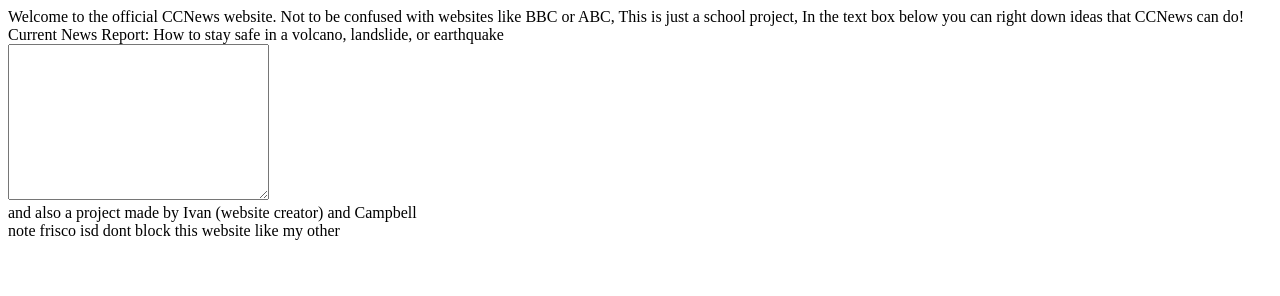
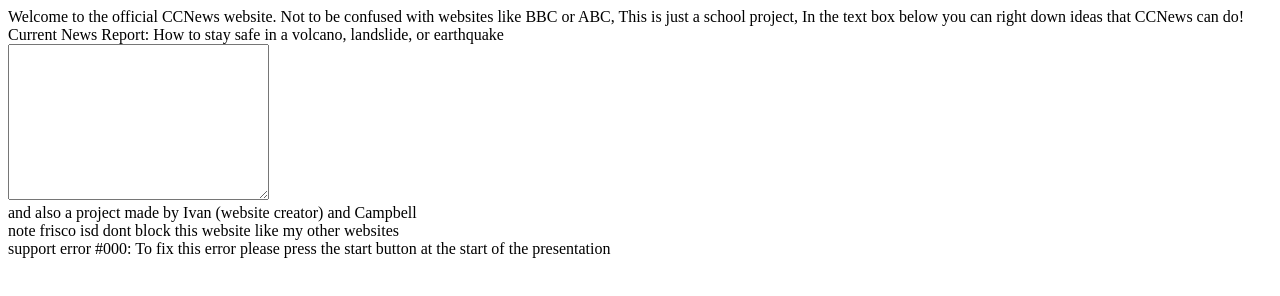
Before and after one commit to TheFunnyDeamon/ccnews, a plain HTML site: page index.html in a window 1280 px wide. Drawn offline with Linux system fonts and the light colour scheme.

Commit message:
support update

```diff
--- a/index.html
+++ b/index.html
@@ -19,6 +19,7 @@
 </html></header>
 <div class="textbox"><textarea name="" id="" cols="30" rows="10"></textarea></div>
 <header>and also a project made by Ivan (website creator) and Campbell</header>
-<header>note frisco isd dont block this website like my other</header>
+<header>note frisco isd dont block this website like my other websites</header>
+<header>support error #000: To fix this error please press the start button at the start of the presentation</header>
 </body>
 </html>
```
